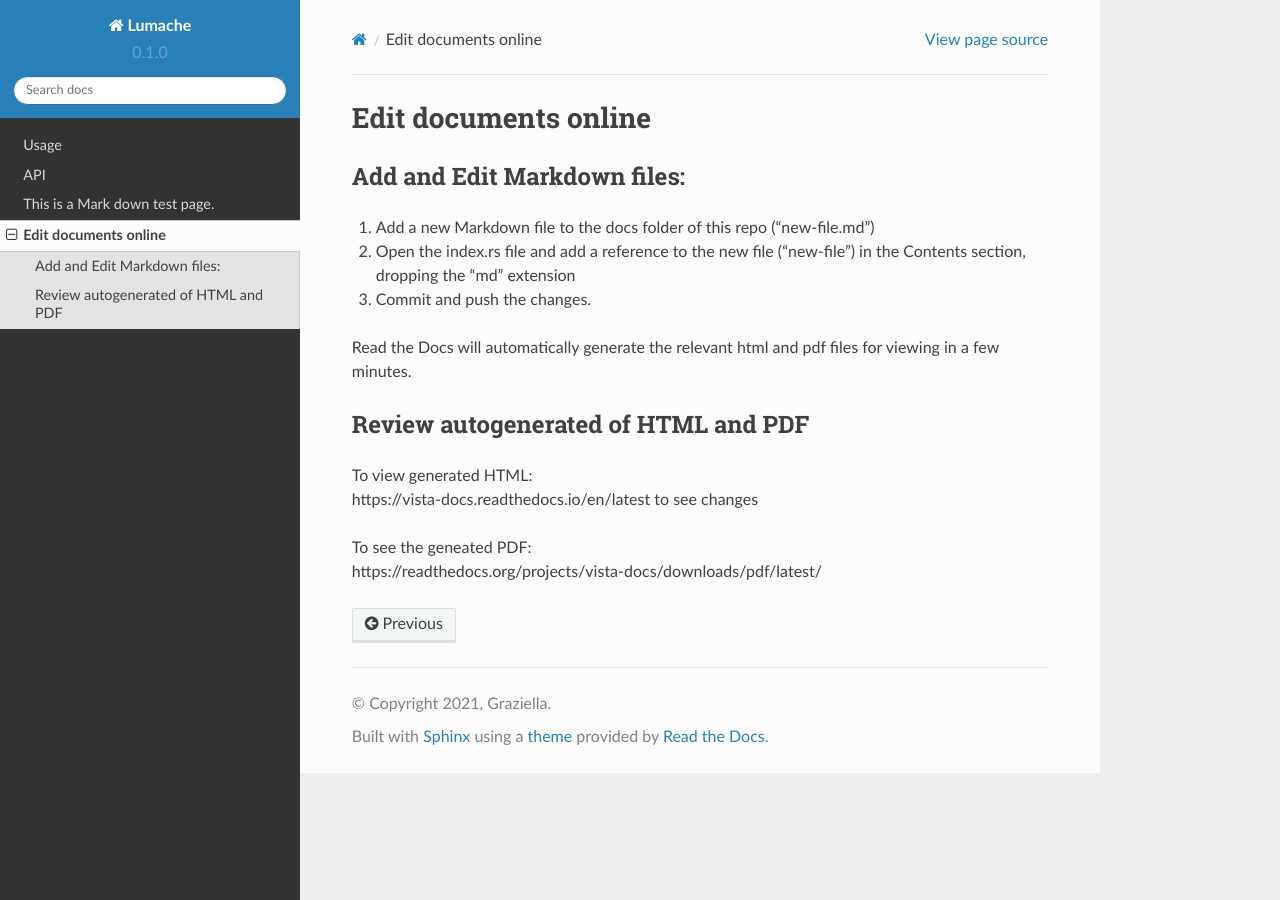
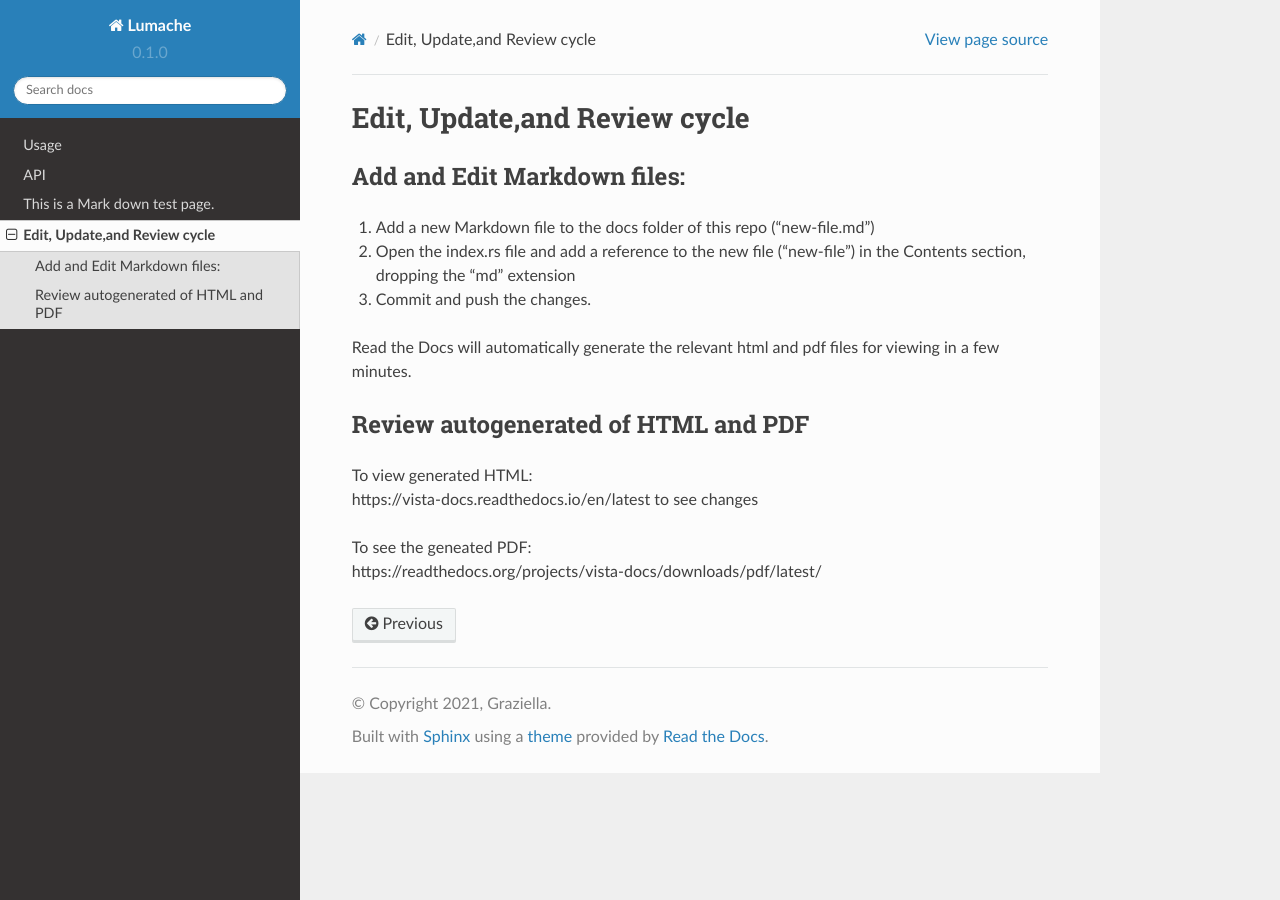
Before and after one commit to vistadocs/Sphinx-Demo, a Sphinx documentation site: the page built from docs/editing-instructions.md, in a window 1280 px wide. Built offline with Sphinx 7.4.7 and the Read the Docs theme 2.0.0, drawn with Linux system fonts in a browser that asks for light colours.

Commit message:
Update editing-instructions.md

```diff
--- a/docs/editing-instructions.md
+++ b/docs/editing-instructions.md
@@ -1,5 +1,4 @@
-# Edit documents online
-
+## Edit, Update,and Review cycle
 
 ### Add and Edit Markdown files:
 
```
